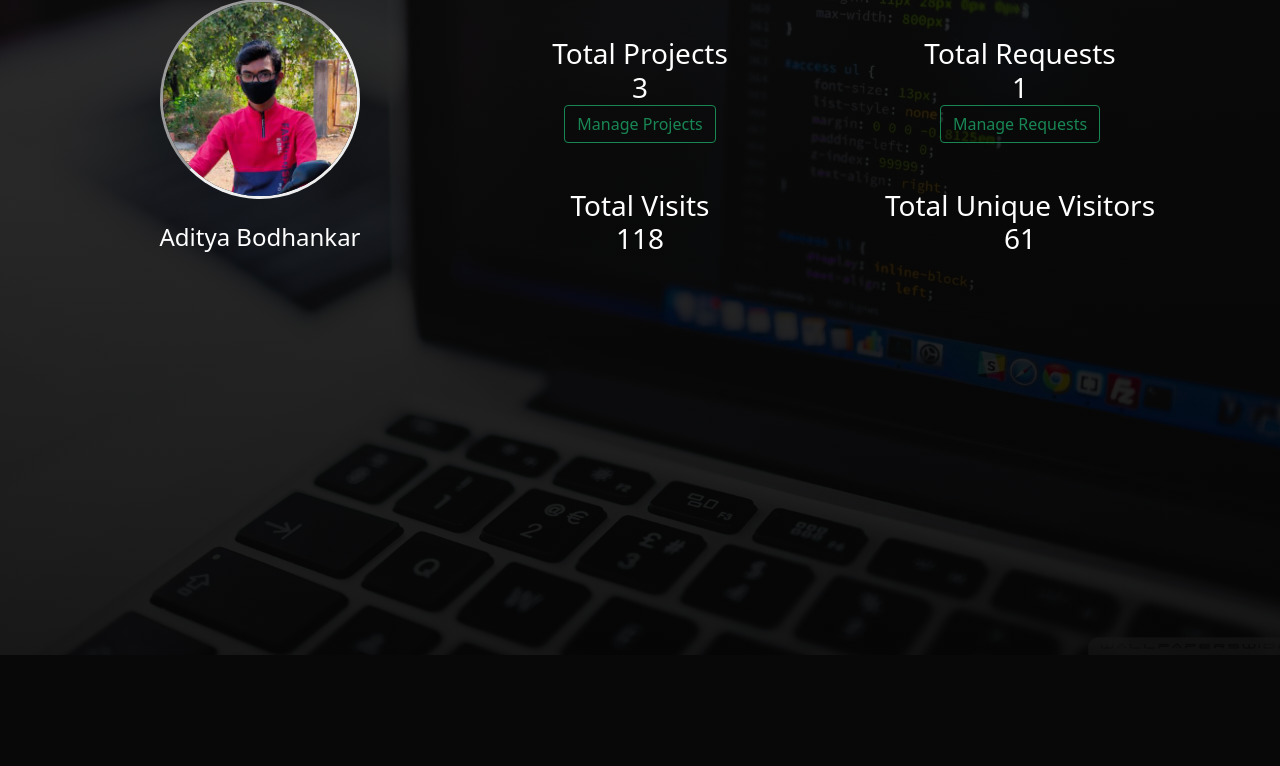
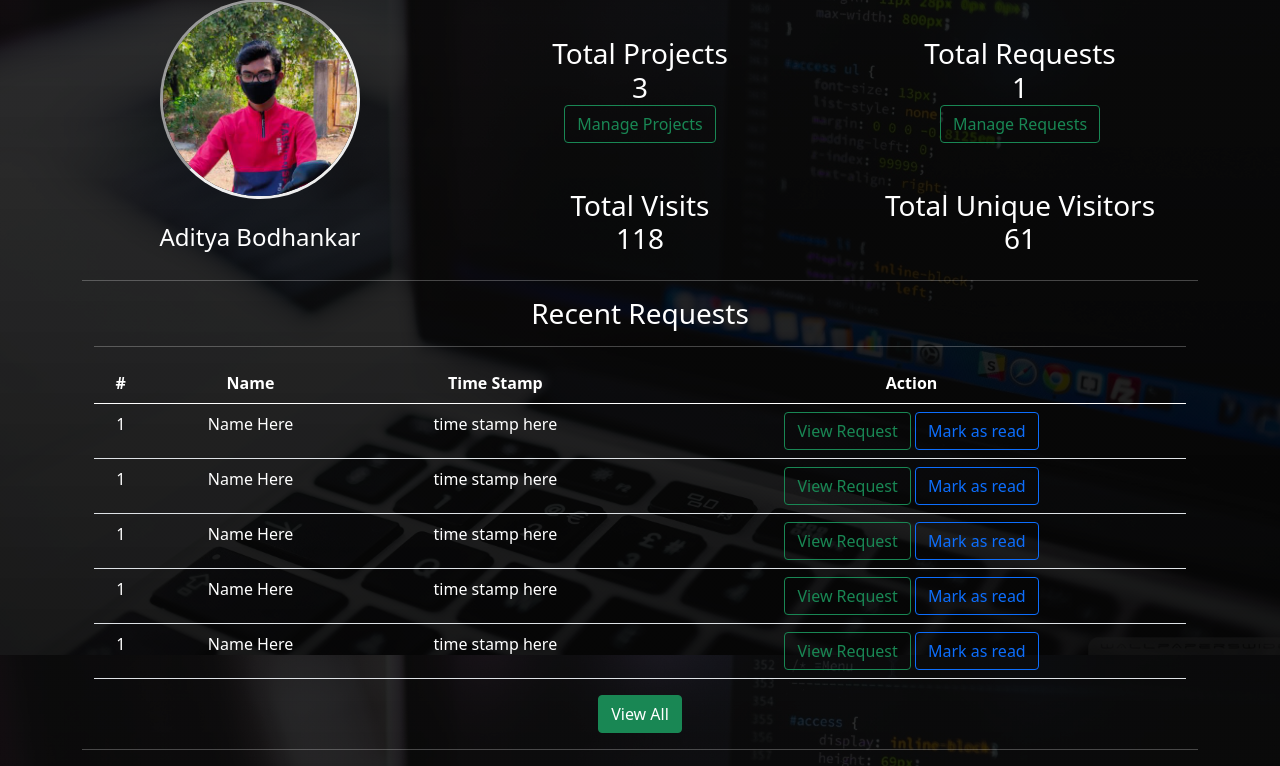
Before and after one commit to abaditya26/PortfolioWebsite-Aditya-Bodhankar, a PHP site: the page made by dashboard.php in a window 1280 px wide. Shown: the part 145-911 px from the top of the page. Before the commit the page ends 800 px from the top, so only its background shows below. Run offline with PHP 8.4, Linux system fonts and the light colour scheme; a user stored in the database is signed in; data comes from the database, SQL or seed files in the repository.

Commit message:
dashboard

```diff
--- a/dashboard.php
+++ b/dashboard.php
@@ -91,5 +91,53 @@ if ($result) {
             </div>
         </div>
     </div>
+    <hr class="hr">
+    <div class="container">
+        <center>
+            <h3>
+                Recent Requests
+            </h3>
+        </center>
+        <hr class="hr">
+        <table class="table table-stripped">
+            <thead>
+                <th class="text-center">
+                    #
+                </th>
+                <th class="text-center">
+                    Name
+                </th>
+                <th class="text-center">
+                    Time Stamp
+                </th>
+                <th class="text-center">
+                    Action
+                </th>
+            </thead>
+            <tbody>
+                <?php for ($i = 0; $i < 5; $i++) { ?>
+                    <tr>
+                        <td class="text-center">
+                            1
+                        </td>
+                        <td class="text-center">
+                            Name Here
+                        </td>
+                        <td class="text-center">
+                            time stamp here
+                        </td>
+                        <td class="text-center">
+                            <a href="#" class="btn btn-outline-success">View Request</a>
+                            <a href="#" class="btn btn-outline-primary">Mark as read</a>
+                        </td>
+                    </tr>
+                <?php } ?>
+            </tbody>
+        </table>
+        <center>
+            <a href="#" class="btn btn-success">View All</a>
+        </center>
+    </div>
+    <hr class="hr">
 </div>
 <?php include "./footer.php"; ?>
```
